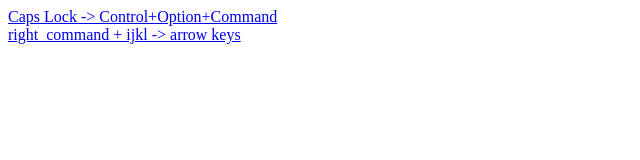
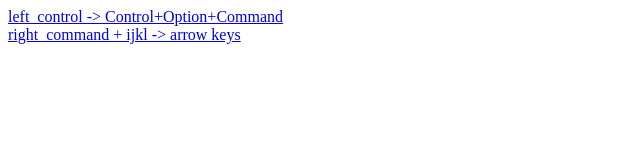
Before and after one commit to luaneyed/custom-karabiner, a plain HTML site: page index.html in a window 1280 px wide. Shown: the full height of the page, 0-640 px from the left. Drawn offline with Linux system fonts and the light colour scheme.

Commit message:
Update index.html

```diff
--- a/index.html
+++ b/index.html
@@ -2,8 +2,8 @@
 <head>
 </head>
 <body>
-  <a href="karabiner://karabiner/assets/complex_modifications/import?url=https://raw.githubusercontent.com/luaneyed/custom-karabiner/master/caps_lock.json">
-    Caps Lock -> Control+Option+Command
+  <a href="karabiner://karabiner/assets/complex_modifications/import?url=https://raw.githubusercontent.com/luaneyed/custom-karabiner/master/left_control-%3Ecommand%2Boption%2Bcontrol.json">
+    left_control -> Control+Option+Command
   </a><br>
   <a href="karabiner://karabiner/assets/complex_modifications/import?url=https://raw.githubusercontent.com/luaneyed/custom-karabiner/master/arrow_keys.json">
     right_command + ijkl -> arrow keys
```
